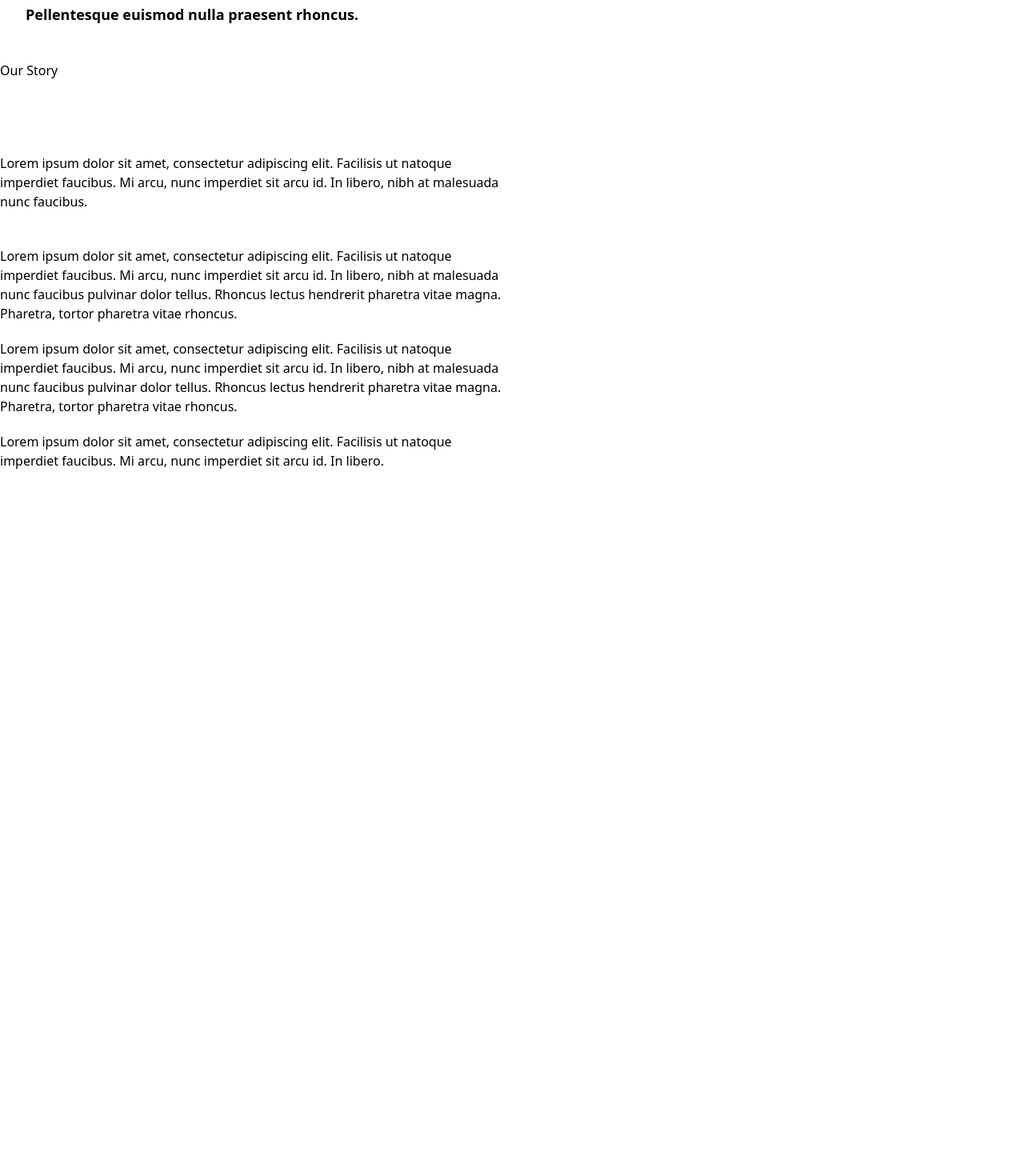
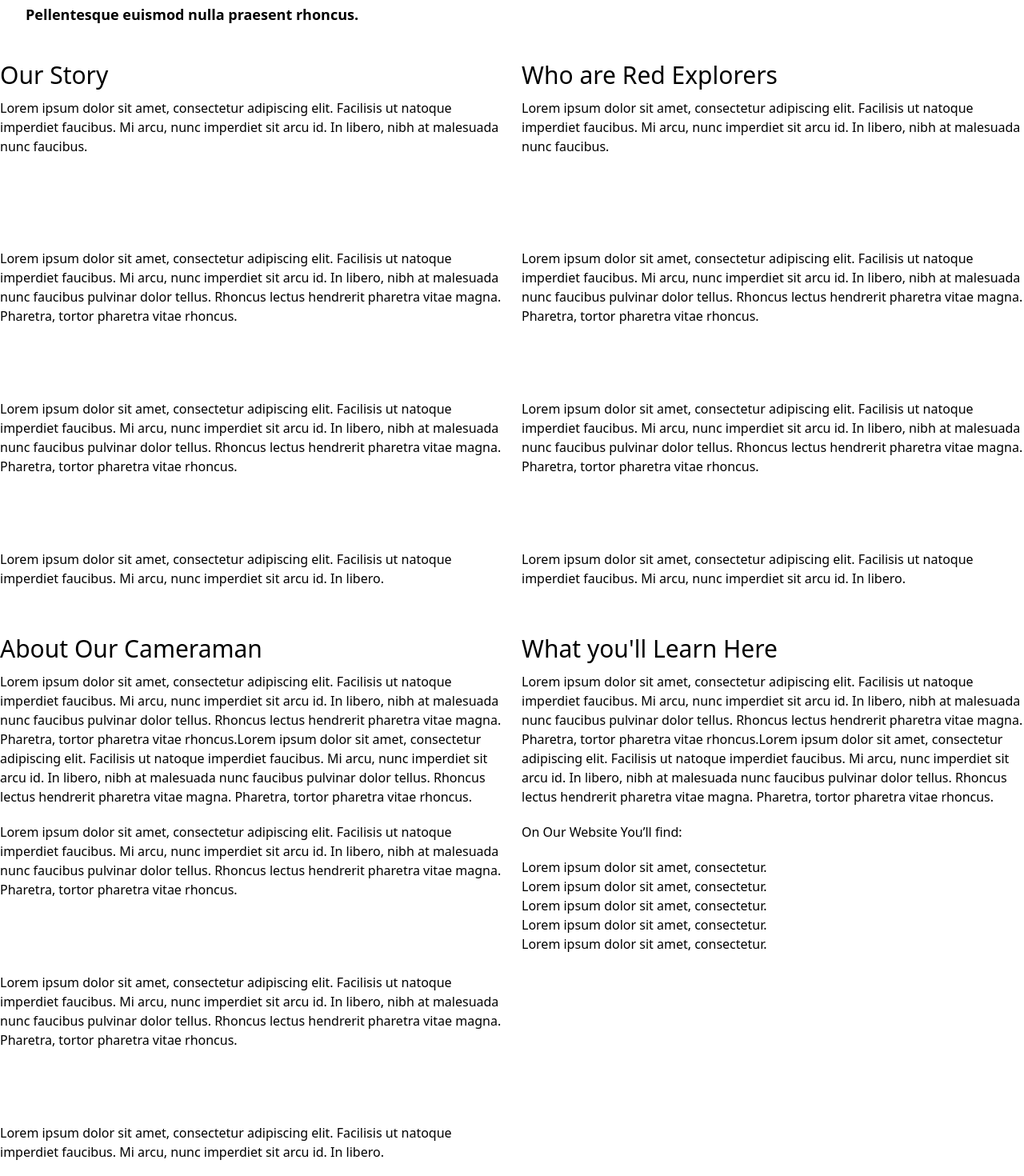
Before and after one commit to Val242/Traveling, a React (Vite) app: page /aboutus in a window 1280 px wide. Shown: the part 1560-3030 px from the top of the page at 80% size. Before the commit the page ends 2672 px from the top, so only its background shows below. Built offline with nearby package versions, Linux system fonts and the light colour scheme.

Commit message:
added story decription , about camera man, who are red explorers, what you'll learn here

```diff
--- a/src/Routes/AboutUs.jsx
+++ b/src/Routes/AboutUs.jsx
@@ -72,9 +72,9 @@ Praesent enim augue tellus vitae placerat purus pretium at massa. Aliquet a male
                             </p>
                           </div>
                           <div className='grid grid-cols-2 grid-rows-2 gap-y-3 gap-x-6'>
-                            <div className='grid grid-rows-4 '>
+                            <div className='grid grid-rows-[1fr_4fr_4fr_4fr_2fr]'>
                               <div className=''>
-                                      <h1>Our Story</h1>
+                                      <h1 className='text-3xl'>Our Story</h1>
                               </div>
                                 <div>
                                   <p className='font-sans '>Lorem ipsum dolor sit amet, consectetur adipiscing elit. Facilisis ut natoque imperdiet faucibus. Mi arcu, nunc imperdiet sit arcu id. In libero, nibh at malesuada nunc faucibus. </p>
@@ -90,6 +90,62 @@ Praesent enim augue tellus vitae placerat purus pretium at massa. Aliquet a male
                                 </div>
                             </div>
 
+                                    <div className='grid grid-rows-[1fr_4fr_4fr_4fr_2fr] '>
+                              <div className=''>
+                                      <h1 className='text-3xl'>Who are Red Explorers</h1>
+                              </div>
+                                <div>
+                                  <p className='font-sans '>Lorem ipsum dolor sit amet, consectetur adipiscing elit. Facilisis ut natoque imperdiet faucibus. Mi arcu, nunc imperdiet sit arcu id. In libero, nibh at malesuada nunc faucibus. </p>
+                                </div>
+                                <div>
+                                  <p className='font-sans pb-5'>Lorem ipsum dolor sit amet, consectetur adipiscing elit. Facilisis ut natoque imperdiet faucibus. Mi arcu, nunc imperdiet sit arcu id. In libero, nibh at malesuada nunc faucibus pulvinar dolor tellus. Rhoncus lectus hendrerit pharetra vitae magna. Pharetra, tortor pharetra vitae rhoncus.</p>
+                                </div>
+                                <div>
+                                  <p className='font-sans pb-5'>Lorem ipsum dolor sit amet, consectetur adipiscing elit. Facilisis ut natoque imperdiet faucibus. Mi arcu, nunc imperdiet sit arcu id. In libero, nibh at malesuada nunc faucibus pulvinar dolor tellus. Rhoncus lectus hendrerit pharetra vitae magna. Pharetra, tortor pharetra vitae rhoncus.</p>
+                                </div>
+                                <div>
+                                  <p className='font-sans span-2'>Lorem ipsum dolor sit amet, consectetur adipiscing elit. Facilisis ut natoque imperdiet faucibus. Mi arcu, nunc imperdiet sit arcu id. In libero.</p>
+                                </div>
+                            </div>
+
+                                      <div className='grid grid-rows-[1fr_4fr_4fr_4fr_2fr] '>
+                              <div  >
+                                      <h1 className='text-3xl'> About Our Cameraman</h1>
+                              </div>
+                                <div>
+                                  <p className='font-sans '>Lorem ipsum dolor sit amet, consectetur adipiscing elit. Facilisis ut natoque imperdiet faucibus. Mi arcu, nunc imperdiet sit arcu id. In libero, nibh at malesuada nunc faucibus pulvinar dolor tellus. Rhoncus lectus hendrerit pharetra vitae magna. Pharetra, tortor pharetra vitae rhoncus.Lorem ipsum dolor sit amet, consectetur adipiscing elit. Facilisis ut natoque imperdiet faucibus. Mi arcu, nunc imperdiet sit arcu id. In libero, nibh at malesuada nunc faucibus pulvinar dolor tellus. Rhoncus lectus hendrerit pharetra vitae magna. Pharetra, tortor pharetra vitae rhoncus. </p>
+                                </div>
+                                <div>
+                                  <p className='font-sans pb-5'>Lorem ipsum dolor sit amet, consectetur adipiscing elit. Facilisis ut natoque imperdiet faucibus. Mi arcu, nunc imperdiet sit arcu id. In libero, nibh at malesuada nunc faucibus pulvinar dolor tellus. Rhoncus lectus hendrerit pharetra vitae magna. Pharetra, tortor pharetra vitae rhoncus.</p>
+                                </div>
+                                <div>
+                                  <p className='font-sans pb-5'>Lorem ipsum dolor sit amet, consectetur adipiscing elit. Facilisis ut natoque imperdiet faucibus. Mi arcu, nunc imperdiet sit arcu id. In libero, nibh at malesuada nunc faucibus pulvinar dolor tellus. Rhoncus lectus hendrerit pharetra vitae magna. Pharetra, tortor pharetra vitae rhoncus.</p>
+                                </div>
+                                <div>
+                                  <p className='font-sans'>Lorem ipsum dolor sit amet, consectetur adipiscing elit. Facilisis ut natoque imperdiet faucibus. Mi arcu, nunc imperdiet sit arcu id. In libero.</p>
+                                </div>
+                            </div>
+
+                            <div className='grid grid-rows-[1fr_4fr_4fr_4fr_2fr]'>
+                              <div>
+                                 <h1 className='text-3xl'> What you'll Learn Here</h1>
+                              </div>
+                              <div>
+                                <p className='font-sans pb-5'>Lorem ipsum dolor sit amet, consectetur adipiscing elit. Facilisis ut natoque imperdiet faucibus. Mi arcu, nunc imperdiet sit arcu id. In libero, nibh at malesuada nunc faucibus pulvinar dolor tellus. Rhoncus lectus hendrerit pharetra vitae magna. Pharetra, tortor pharetra vitae rhoncus.Lorem ipsum dolor sit amet, consectetur adipiscing elit. Facilisis ut natoque imperdiet faucibus. Mi arcu, nunc imperdiet sit arcu id. In libero, nibh at malesuada nunc faucibus pulvinar dolor tellus. Rhoncus lectus hendrerit pharetra vitae magna. Pharetra, tortor pharetra vitae rhoncus.</p>
+                              </div>
+                              <div>
+                                <p className='font-sans pb-5 row-span-3'>On Our Website You’ll find:</p>
+
+                                <ul className=''>
+                                    <li> Lorem ipsum dolor sit amet, consectetur.</li>
+                                     <li> Lorem ipsum dolor sit amet, consectetur.</li>
+                                      <li> Lorem ipsum dolor sit amet, consectetur.</li>
+                                       <li> Lorem ipsum dolor sit amet, consectetur.</li>
+                                        <li> Lorem ipsum dolor sit amet, consectetur.</li>
+                                </ul>
+                              </div>
+
+                            </div>
 
                           </div>
           </div>
```
